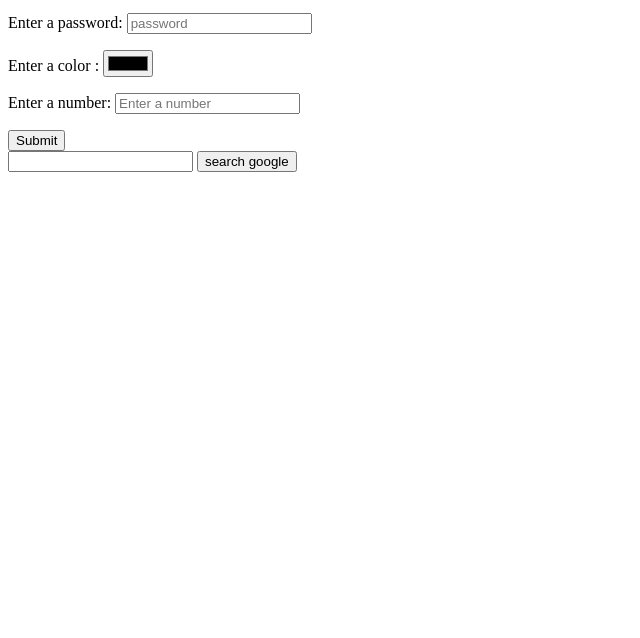
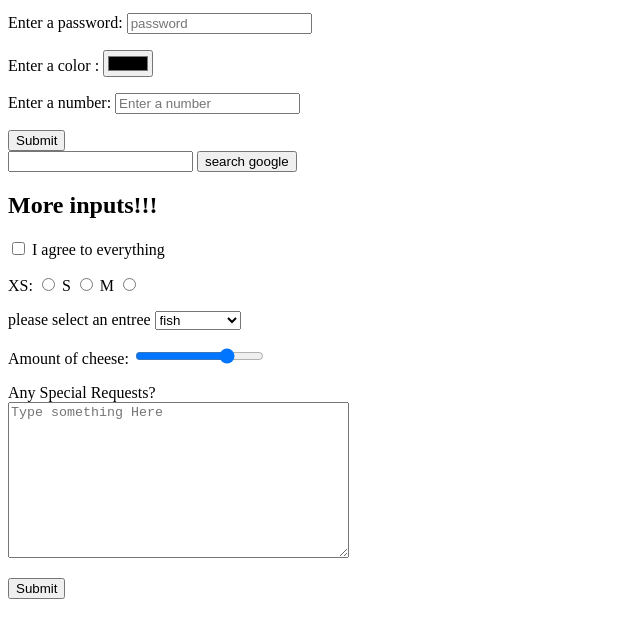
Before and after one commit to Nataliapaulino/The-Web-Developer-Bootcamp, a plain HTML site: page Aulas/forms.html in a window 1280 px wide. Shown: the part 104-742 px from the top of the page, without its empty margins (0-640 px from the left). Drawn offline with Linux system fonts and the light colour scheme.

Commit message:
Update forms.html

```diff
--- a/Aulas/forms.html
+++ b/Aulas/forms.html
@@ -30,5 +30,55 @@
    <input type="" name="q">
    <button>search google</button>
 </form>
+
+<h2>More inputs!!!</h2>
+<form action="/birds">
+<input type="checkbox" name="agree_tos" id="agree" ckecked>
+<label for="agree"> I agree to everything</label>
+<p>
+    <label for="xs">XS:</label>
+  <input type="radio" name="drone" id="xs" value="xs">
+  <label for="s">S</label>
+  <input type="radio" name="drone" id="s" value="s">
+  <label for="m">M</label>
+  <input type="radio" name="drone" id="m" value="m">
+
+</p>
+<p>
+    <label for="meal">please select an entree</label>
+    <select name="meal" id="meal">
+    <option value="fish">fish</option>
+    <option value="veg">Vegetarian</option>
+    <option value="steak">steak</option>
+</select>
+</p>
+<p>
+    <label for="cheese">Amount of cheese:</label>
+    <input type="range" id="cheese" min="1" max="100"  name="cheese_level" value="75">
+</p>
+<p>
+<label for="requests">Any Special Requests?</label>
+<br>
+<textarea name="requests" id="requests" cols="40" rows="10" placeholder="Type something Here"></textarea>
+
+
+
+
+
+
+
+
+</p>
+
+
+
+
+
+<button>Submit</button>
+
+
+
+</form>
+
 </body>
 </html>
```
